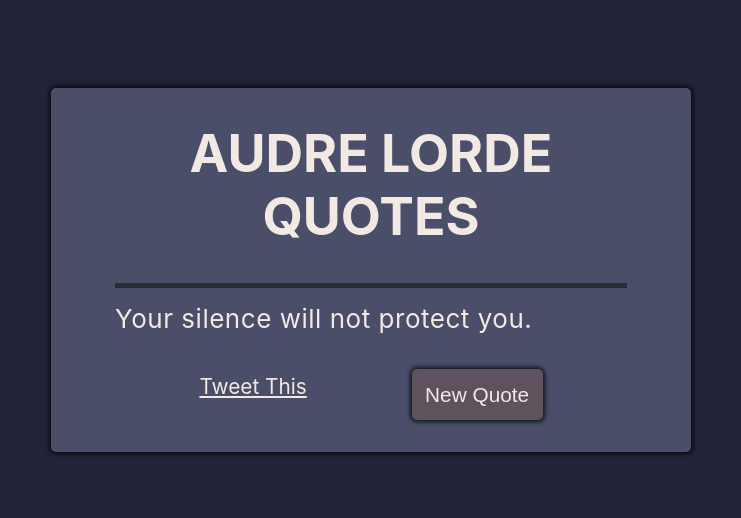
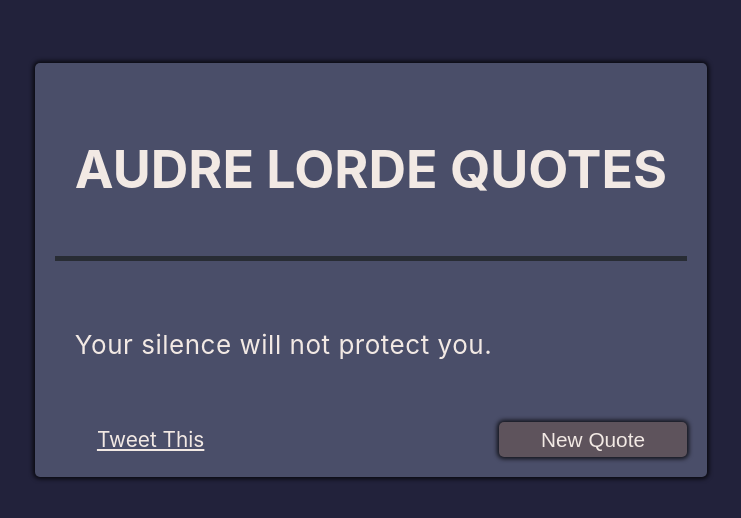
Before and after one commit to bernardosequeir/bernardo-website, a Gatsby site: page /quoteGenerator in a window 1280 px wide. Shown: the part 130-648 px from the top of the page, without its empty margins (269-1010 px from the left). Built offline with nearby package versions, Linux system fonts and the light colour scheme; Gatsby itself is replaced by a stand-in of ours.

Commit message:
updated the Quote Generator

```diff
--- a/src/components/App.js
+++ b/src/components/App.js
@@ -1,12 +1,12 @@
 import React from 'react';
 import '../styles/App.css';
-import Box from './Box';
+import Quote from './Quote';
 
 function App() {
   return (
     <div className="App">
       <header className="App-header">
-        <Box />
+        <Quote />
       </header>
     </div>
   );
--- a/src/components/Quote.js
+++ b/src/components/Quote.js
@@ -43,7 +43,10 @@ class Quote extends React.Component {
 
   render() {
     return (
-      <>
+      <div id="quote-box">
+        <header id="author">
+          <h1>Audre Lorde Quotes</h1>
+        </header>
         <p id="text">{quotes[this.state.quoteIndex]}</p>
         <div id="buttons">
           <div>
@@ -62,7 +65,7 @@ class Quote extends React.Component {
             New Quote
           </button>
         </div>
-      </>
+      </div>
     );
   }
 }
--- a/src/components/layout.js
+++ b/src/components/layout.js
@@ -2,7 +2,7 @@
 import React from 'react';
 import { css } from '@emotion/core';
 import { useStaticQuery, Link, graphql } from 'gatsby';
-import '../styles/global.scss';
+import '../styles/layout.scss';
 
 export default ({ children }) => {
   const data = useStaticQuery(
--- a/src/styles/quote.css
+++ b/src/styles/quote.css
@@ -6,28 +6,52 @@
   box-shadow: 0px 0px 4px 2px rgba(0,0,0,0.75);
   color: #F2E9E4;
   padding: 3%;
+  grid-column: -1/span 1;
 }
 
 #text{
   max-width: 50ch;
   letter-spacing: 0.02em;
   line-height: 1.4em;
-  margin: auto;
-  width: 80%;
   text-align: left;
   margin-bottom: 3%;
+  padding: 20px;
 }
 
-#buttons{
-  display: flex;
-  justify-content: space-around;
-  margin-top: 2%;
-  margin-bottom: 5%;
-  width: 70%;
-}
 
 #tweet-quote{
   font-size: 0.8em;
   margin: auto;
   text-decoration: underline;
+  grid-column: -2/span 1;
 }
+
+#quote-box{
+  margin: auto;
+  background-color: #4A4E69;
+  color: #F2E9E4;
+  border-radius: 5px;
+  display: grid;
+  padding: 20px;
+  gap: 20px;
+  box-shadow: 0px 0px 4px 2px rgba(0,0,0,0.75);
+  grid-template-rows: auto 1fr auto;
+}
+
+#buttons {
+  display: grid;
+  grid-template-columns: auto auto auto auto;
+}
+#author{
+  border-bottom: solid #282c34 5px;
+  text-transform: uppercase;
+  padding: 20px;
+}
+
+a, a:visited, a:hover, a:active {
+  color: inherit;
+}
+
+body{
+  padding: 0;
+}
```
Also changed, not shown: src/styles/layout.scss (renamed from src/styles/global.scss), 1 other file.
